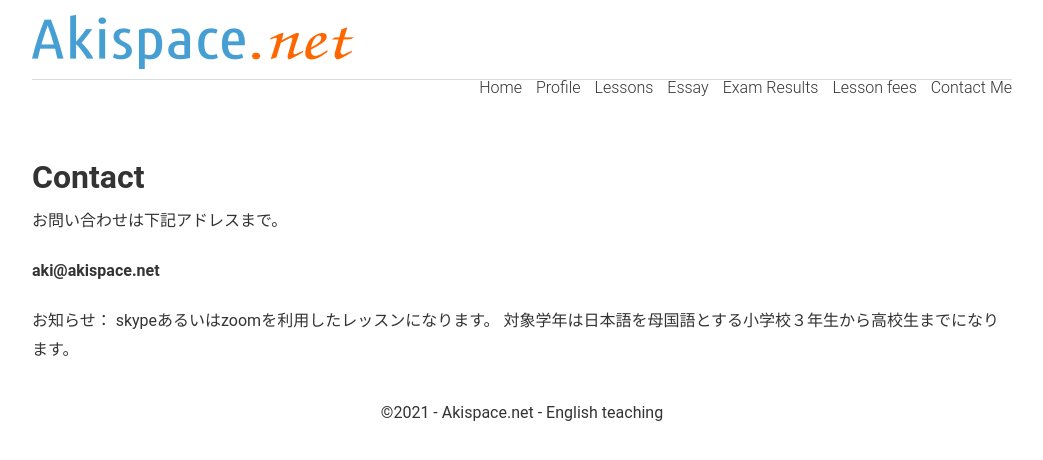
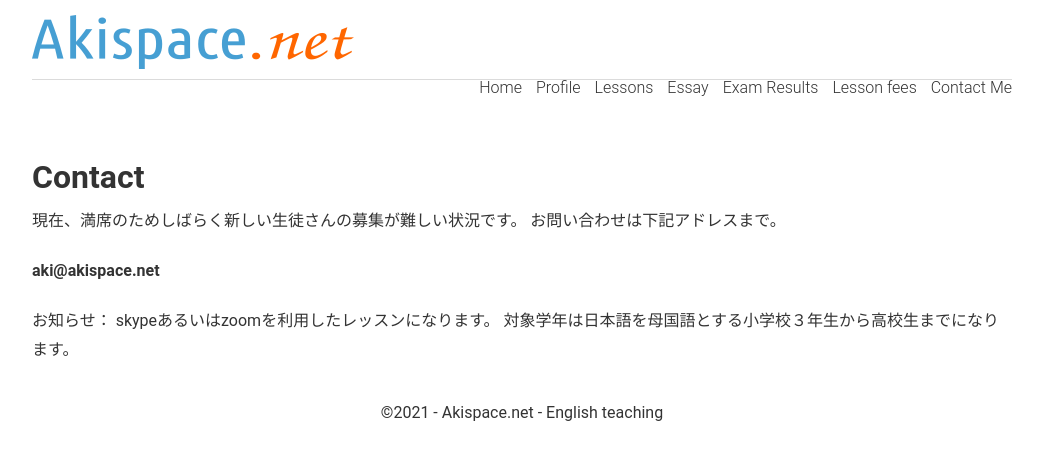
Before and after one commit to phocean/akispace, a Jekyll site: the page built from contact.md, in a window 1280 px wide. Shown: the top 460 px of the page, without its empty margins (118-1161 px from the left). Built offline with Jekyll 4.4.1, drawn with Linux system fonts in a browser that asks for light colours.

Commit message:
one sentence added

```diff
--- a/contact.md
+++ b/contact.md
@@ -8,6 +8,7 @@
 
 ## Contact
 
+現在、満席のためしばらく新しい生徒さんの募集が難しい状況です。
 お問い合わせは下記アドレスまで。
 
 **[aki@akispace.net](mailto:aki@akispace.net)**
```
